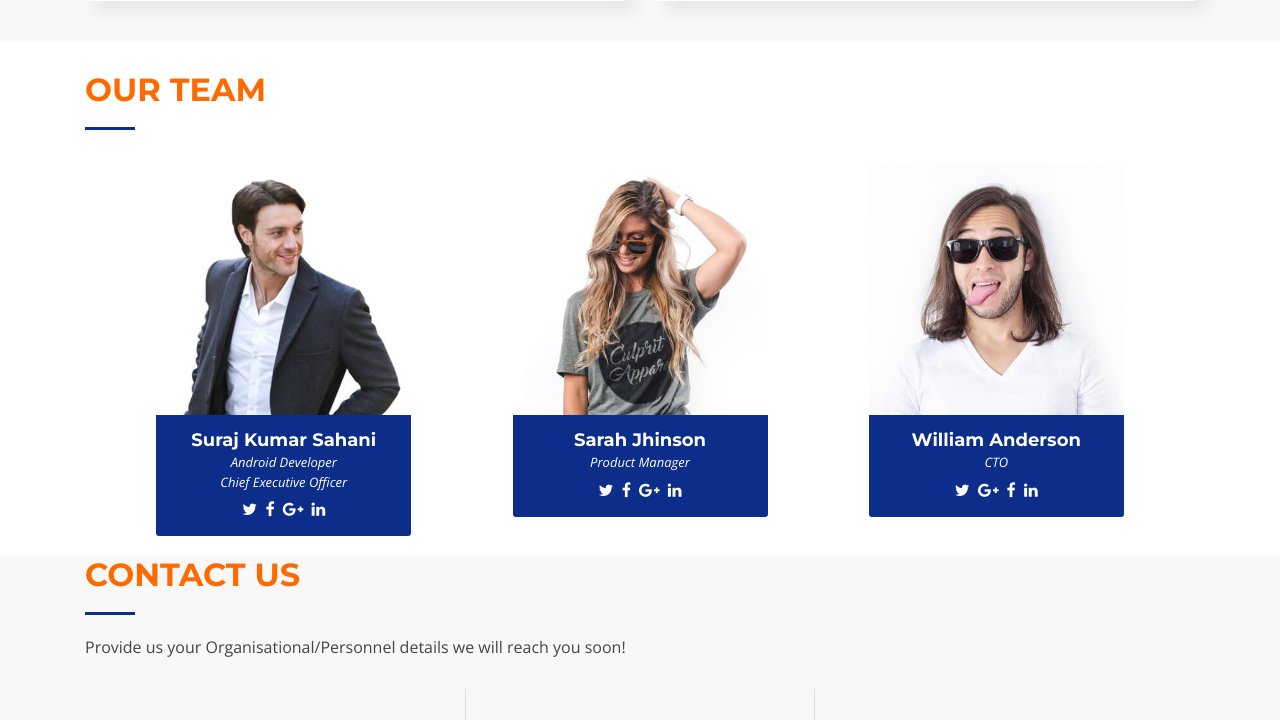
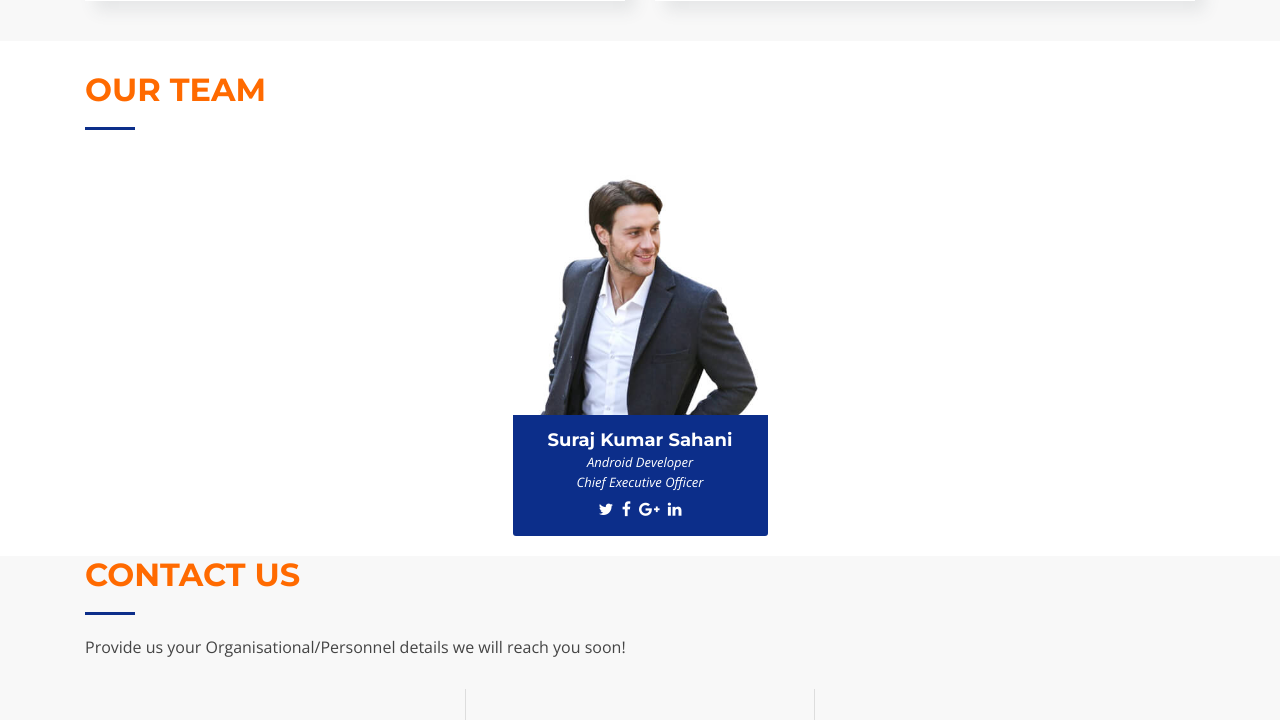
Before and after one commit to reefreshInc/ree.fresh, a Django app: page / in a window 1280 px wide. Shown: the part 2225-2945 px from the top of the page. Run offline with Django 4.2, Linux system fonts and the light colour scheme; some libraries are stand-ins or nearby versions; some web fonts are replaced.

Commit message:
Remove Sarah Jhinson and William Anderson from team section

```diff
--- a/mainapp/templates/Home.html
+++ b/mainapp/templates/Home.html
@@ -441,39 +441,6 @@
             </div>
           </div>
 
-          <div class="col-lg-3 col-md-6">
-            <div class="member">
-              <div class="pic"><img src={% static 'mainapp/img/team-2.jpg' %} alt=""></div>
-              <div class="details">
-                <h4>Sarah Jhinson</h4>
-                <span>Product Manager</span>
-                <div class="social">
-                  <a href=""><i class="fa fa-twitter"></i></a>
-                  <a href=""><i class="fa fa-facebook"></i></a>
-                  <a href=""><i class="fa fa-google-plus"></i></a>
-                  <a href=""><i class="fa fa-linkedin"></i></a>
-                </div>
-              </div>
-            </div>
-          </div>
-
-          <div class="col-lg-3 col-md-6">
-            <div class="member">
-              <div class="pic"><img src={% static 'mainapp/img/team-3.jpg' %} alt=""></div>
-              <div class="details">
-                <h4>William Anderson</h4>
-                <span>CTO</span>
-                <div class="social">
-                  <a href=""><i class="fa fa-twitter"></i></a>
-                  <a href=""><i class="fa fa-google-plus"></i></a>
-                  <a href=""><i class="fa fa-facebook"></i></a>
-                  <a href=""><i class="fa fa-linkedin"></i></a>
-                </div>
-              </div>
-            </div>
-          </div>
-
-
         </div>
 
       </div>
```
